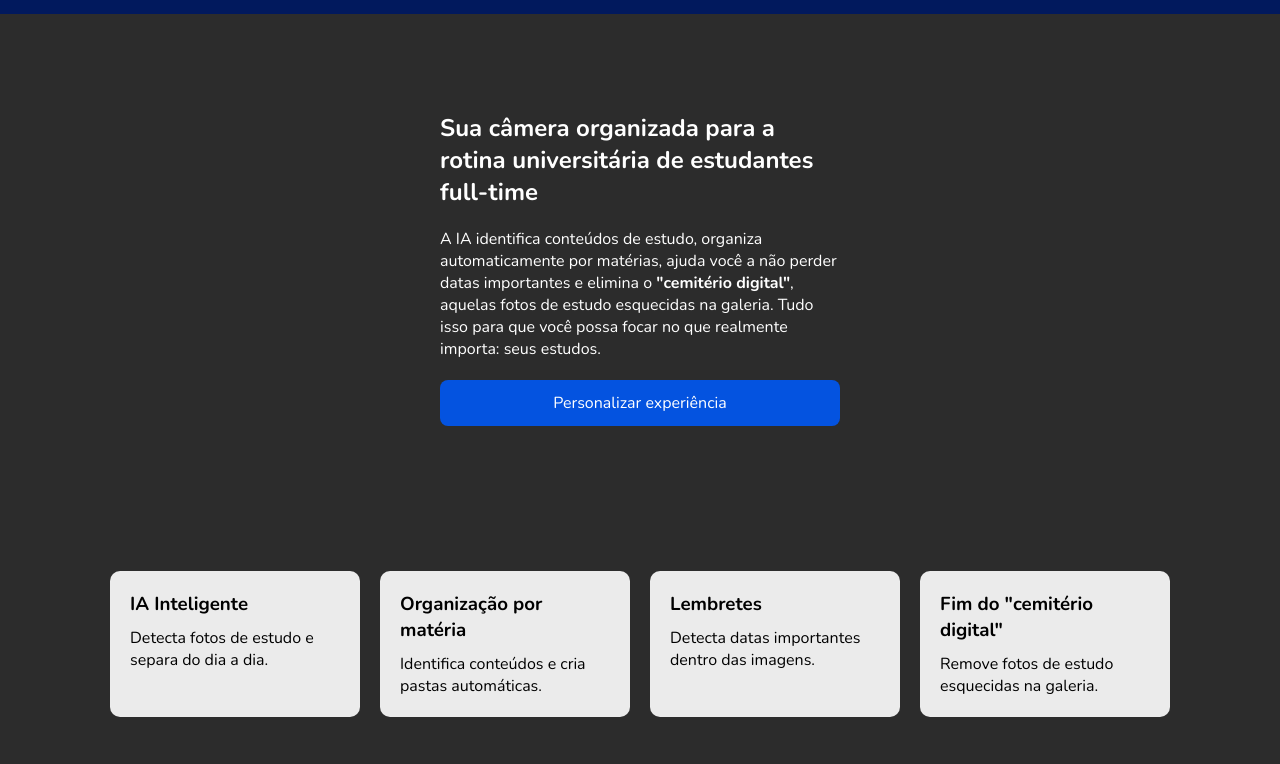
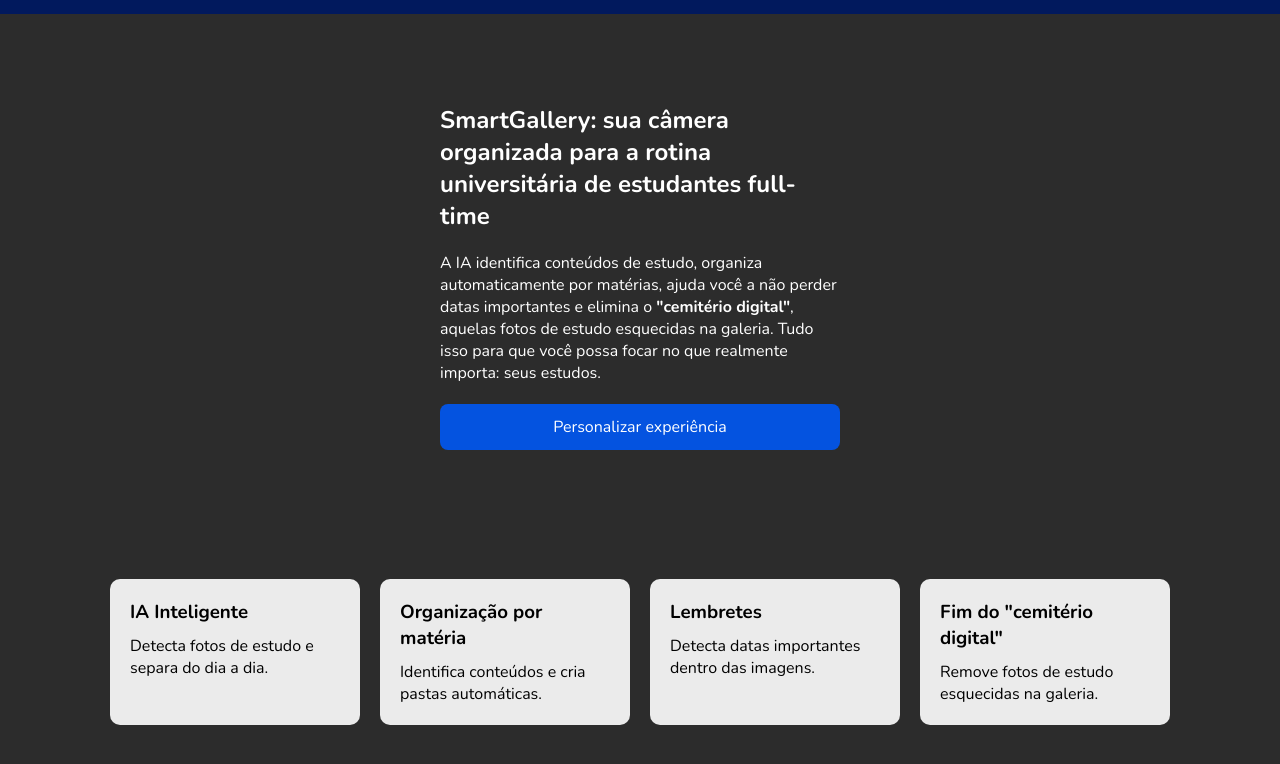
Before and after one commit to esthertozzo/sprint02_front-end, a plain HTML site: page index.html in a window 1280 px wide. Shown: the part 92-856 px from the top of the page. Drawn offline with nearby package versions, Linux system fonts and the light colour scheme.

Commit message:
Nome solução

```diff
--- a/index.html
+++ b/index.html
@@ -19,7 +19,7 @@
   <main class="hero">
 
     <section class="texto-hero">
-      <h2>Sua câmera organizada para a rotina universitária de estudantes full-time</h2>
+      <h2><strong>SmartGallery</strong>: sua câmera organizada para a rotina universitária de estudantes full-time</h2>
 
       <p>
         A IA identifica conteúdos de estudo,
```
